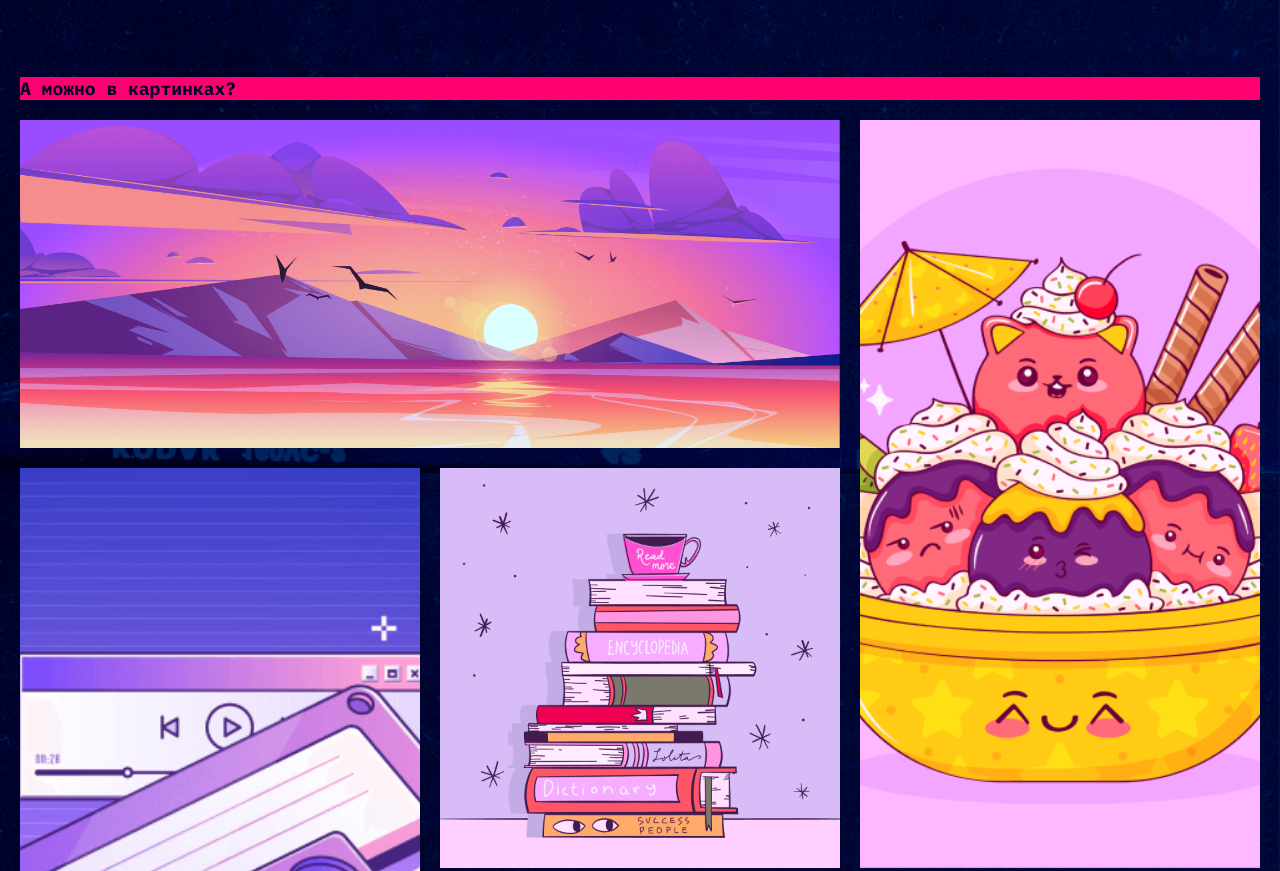
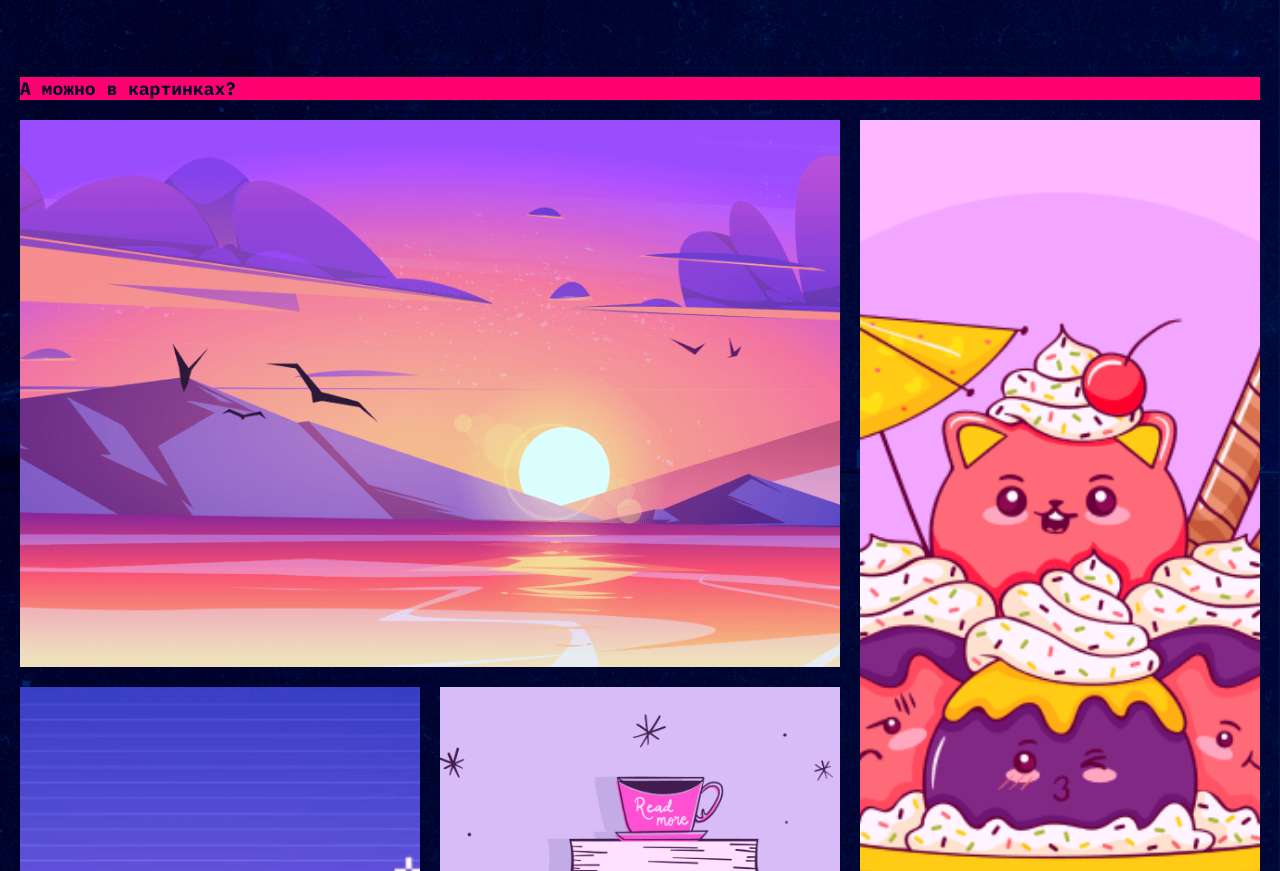
Before and after one commit to EgorSuncheleev/slozhno-sosredotochitsya-fd, a plain HTML site: page index.html in a window 1280 px wide. Shown: the part 2727-3598 px from the top of the page. Drawn offline with Linux system fonts and the light colour scheme.

Commit message:
Изменил

```diff
--- a/styles/style.css
+++ b/styles/style.css
@@ -363,7 +363,6 @@
     grid-template-columns: repeat(3, 1fr);
     grid-template-rows: repeat(3, 1fr);
     gap: 20px;
-    max-height: 823px;
   }
 
   .picture:nth-child(1) {
@@ -446,10 +445,6 @@
     margin-block-end: 20px;
   }
 
-  .section__grid {
-    max-height: 1091px;
-  }
-
   .footer__title {
     font-size: clamp(7.5rem, 0.5625rem + 14.4531vw, 9.8125rem)
   }
```
